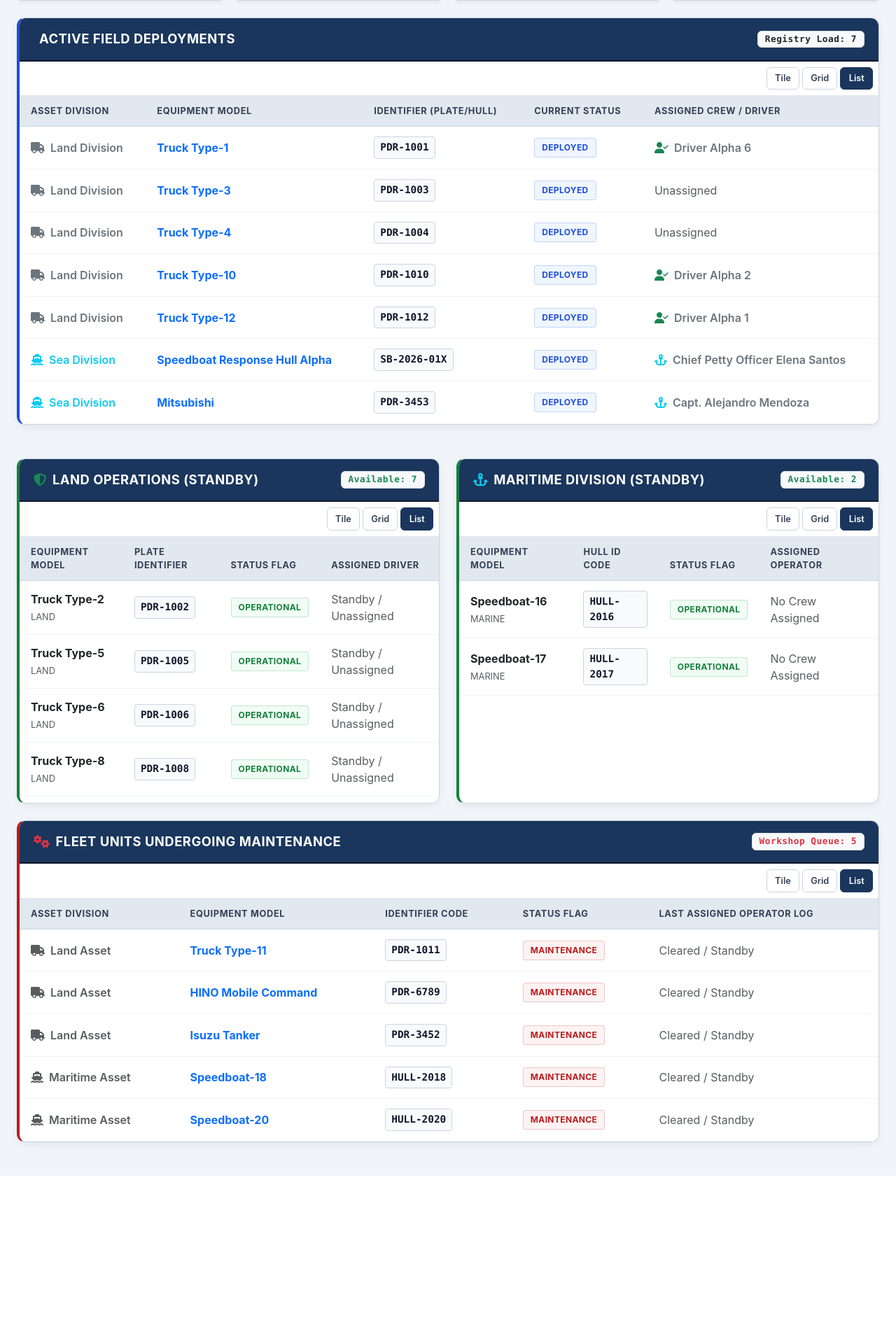
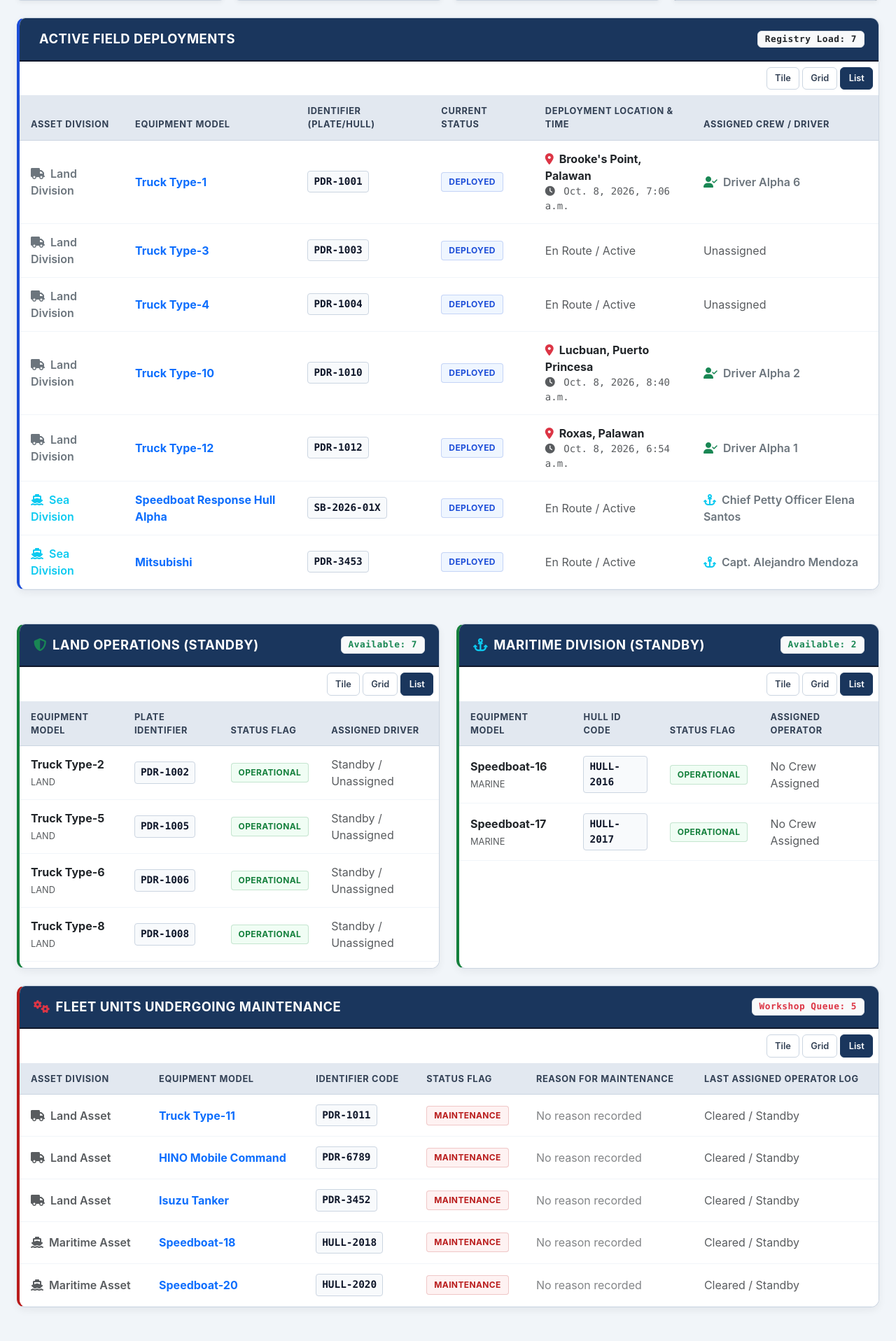
Before and after one commit to Jayroo0/PDRRMO-FMS, a Django app: page /home/ in a window 1280 px wide. Shown: the part 256-2172 px from the top of the page at 70% size. Before the commit the page ends 1936 px from the top, so only its background shows below. Run offline with Django 5.2, Linux system fonts and the light colour scheme; data comes from the database, SQL or seed files in the repository; both versions use the stored data as it was after the commit.

Commit message:
oct_8_545pm_Changes
Fixed Homepage, added location indication and time of deployment.

```diff
--- a/fleet/templates/fleet/homepage.html
+++ b/fleet/templates/fleet/homepage.html
@@ -333,6 +315,7 @@
                                     <th>Equipment Model</th>
                                     <th>Identifier (Plate/Hull)</th>
                                     <th>Current Status</th>
+                                    <th>Deployment Location &amp; Time</th>
                                     <th>Assigned Crew / Driver</th>
                                 </tr>
                             </thead>
@@ -344,6 +327,16 @@
                                         <td class="fw-bold text-primary">{{ vehicle.model_name }}</td>
                                         <td><span class="code-tag-blue">{{ vehicle.plate_number }}</span></td>
                                         <td><span class="status-pill dep">{{ vehicle.status }}</span></td>
+                                        <td>
+                                            {% if vehicle.deployment_location %}
+                                                <div class="fw-bold text-dark"><i class="fa-solid fa-location-dot text-danger me-1"></i> {{ vehicle.deployment_location }}</div>
+                                                {% if vehicle.deployment_time %}
+                                                    <div class="text-muted small font-monospace"><i class="fa-solid fa-clock me-1"></i> {{ vehicle.deployment_time }}</div>
+                                                {% endif %}
+                                            {% else %}
+                                                <span class="text-muted opacity-60 fw-normal">En Route / Active</span>
+                                            {% endif %}
+                                        </td>
                                         <td class="fw-semibold text-secondary">
                                             {% if vehicle.assigned_driver %}<i class="fa-solid fa-user-check text-success me-1"></i> {{ vehicle.assigned_driver.name }}{% else %}<span class="text-muted opacity-60 fw-normal">Unassigned</span>{% endif %}
                                         </td>
@@ -357,6 +350,16 @@
                                         <td class="fw-bold text-primary">{{ craft.model_name }}</td>
                                         <td><span class="code-tag-blue">{{ craft.plate_number }}</span></td>
                                         <td><span class="status-pill dep">{{ craft.status }}</span></td>
+                                        <td>
+                                            {% if craft.deployment_location %}
+                                                <div class="fw-bold text-dark"><i class="fa-solid fa-location-dot text-primary me-1"></i> {{ craft.deployment_location }}</div>
+                                                {% if craft.deployment_time %}
+                                                    <div class="text-muted small font-monospace"><i class="fa-solid fa-clock me-1"></i> {{ craft.deployment_time }}</div>
+                                                {% endif %}
+                                            {% else %}
+                                                <span class="text-muted opacity-60 fw-normal">En Route / Active</span>
+                                            {% endif %}
+                                        </td>
                                         <td class="fw-semibold text-secondary">
                                             {% if craft.assigned_driver %}<i class="fa-solid fa-anchor text-info me-1"></i> {{ craft.assigned_driver.name }}{% else %}<span class="text-muted opacity-60 fw-normal">Unassigned</span>{% endif %}
                                         </td>
@@ -471,6 +474,7 @@
                                     <th>Equipment Model</th>
                                     <th>Identifier Code</th>
                                     <th>Status Flag</th>
+                                    <th>Reason for Maintenance</th>
                                     <th>Last Assigned Operator Log</th>
                                 </tr>
                             </thead>
@@ -482,6 +486,18 @@
                                         <td class="fw-bold text-primary">{{ vehicle.model_name }}</td>
                                         <td><span class="code-tag-blue">{{ vehicle.plate_number }}</span></td>
                                         <td><span class="status-pill maint">{{ vehicle.status }}</span></td>
+                                        <td class="text-danger small font-semibold">
+                                            {% if vehicle.maintenance_reason %}
+                                                <div><i class="fa-solid fa-wrench me-1"></i> {{ vehicle.maintenance_reason }}</div>
+                                                {% if vehicle.maintenance_date %}
+                                                    <div class="text-muted small opacity-75 mt-1" style="font-size: 0.75rem;">
+                                                        <i class="fa-solid fa-calendar-day me-1"></i> {{ vehicle.maintenance_date|date:"M d, Y h:i A" }}
+                                                    </div>
+                                                {% endif %}
+                                            {% else %}
+                                                <span class="text-muted italic opacity-75">No reason recorded</span>
+                                            {% endif %}
+                                        </td>
                                         <td class="text-muted small">
                                             {% if vehicle.assigned_driver %}<i class="fa-solid fa-user-slash me-1"></i> Linked: {{ vehicle.assigned_driver.name }}{% else %}Cleared / Standby{% endif %}
                                         </td>
@@ -495,6 +511,18 @@
                                         <td class="fw-bold text-primary">{{ craft.model_name }}</td>
                                         <td><span class="code-tag-blue">{{ craft.plate_number }}</span></td>
                                         <td><span class="status-pill maint">{{ craft.status }}</span></td>
+                                        <td class="text-danger small font-semibold">
+                                            {% if craft.maintenance_reason %}
+                                                <div><i class="fa-solid fa-wrench me-1"></i> {{ craft.maintenance_reason }}</div>
+                                                {% if craft.maintenance_date %}
+                                                    <div class="text-muted small opacity-75 mt-1" style="font-size: 0.75rem;">
+                                                        <i class="fa-solid fa-calendar-day me-1"></i> {{ craft.maintenance_date|date:"M d, Y h:i A" }}
+                                                    </div>
+                                                {% endif %}
+                                            {% else %}
+                                                <span class="text-muted italic opacity-75">No reason recorded</span>
+                                            {% endif %}
+                                        </td>
                                         <td class="text-muted small">
                                             {% if craft.assigned_driver %}<i class="fa-solid fa-user-slash me-1"></i> Linked: {{ craft.assigned_driver.name }}{% else %}Cleared / Standby{% endif %}
                                         </td>
@@ -510,27 +538,57 @@
 
     </main>
 
+    <!-- SEAMLESS AUTO-REFRESH ENGINE (ZERO-FLICKER DOM SWAPPING) -->
     <script>
-    let currentDeployedCount = parseInt(document.getElementById('deployed-counter-card')?.innerText || 0);
+    (function() {
+        let isSyncing = false;
 
-    function checkForStatusUpdates() {
-        fetch("{% url 'dashboard_portal:logistics_dashboard' %}", {
+        function updateDashboardSeamlessly() {
+            if (isSyncing) return;
+            isSyncing = true;
+
+            fetch(window.location.href, {
                 headers: { 'X-Requested-With': 'XMLHttpRequest' }
             })
-        .then(response => response.text())
+            .then(response => {
+                if (!response.ok) throw new Error("Sync network response error");
+                return response.text();
+            })
             .then(html => {
                 const parser = new DOMParser();
                 const doc = parser.parseFromString(html, 'text/html');
-            const latestCount = parseInt(doc.getElementById('deployed-counter-card')?.innerText || 0);
 
-            if (latestCount !== currentDeployedCount) {
-                window.location.reload();
+                // 1. Update top metric stat boxes seamlessly
+                const currentStats = document.querySelectorAll('.stat-box-outline');
+                const newStats = doc.querySelectorAll('.stat-box-outline');
+                if (currentStats.length === newStats.length) {
+                    currentStats.forEach((stat, i) => {
+                        if (stat.innerHTML !== newStats[i].innerHTML) {
+                            stat.innerHTML = newStats[i].innerHTML;
+                        }
+                    });
+                }
+
+                // 2. Update deployment & maintenance table panels seamlessly
+                const currentPanels = document.querySelectorAll('.panel-container');
+                const newPanels = doc.querySelectorAll('.panel-container');
+                if (currentPanels.length === newPanels.length) {
+                    currentPanels.forEach((panel, i) => {
+                        if (panel.innerHTML !== newPanels[i].innerHTML) {
+                            panel.innerHTML = newPanels[i].innerHTML;
+                        }
+                    });
                 }
             })
-        .catch(err => console.log("Background synchronization paused..."));
+            .catch(err => console.log("Background synchronization paused..."))
+            .finally(() => {
+                isSyncing = false;
+            });
         }
 
-    setInterval(checkForStatusUpdates, 5000);
+        // Poll every 5 seconds without triggering full-page reloads or visual flashing
+        setInterval(updateDashboardSeamlessly, 5000);
+    })();
     </script>
     <script>
         document.addEventListener("DOMContentLoaded", function() {
```
Also changed, not shown: other parts of fleet/templates/fleet/homepage.html (+9 -27 lines), db.sqlite3. Lines whose indentation alone changed are shown as unchanged.
